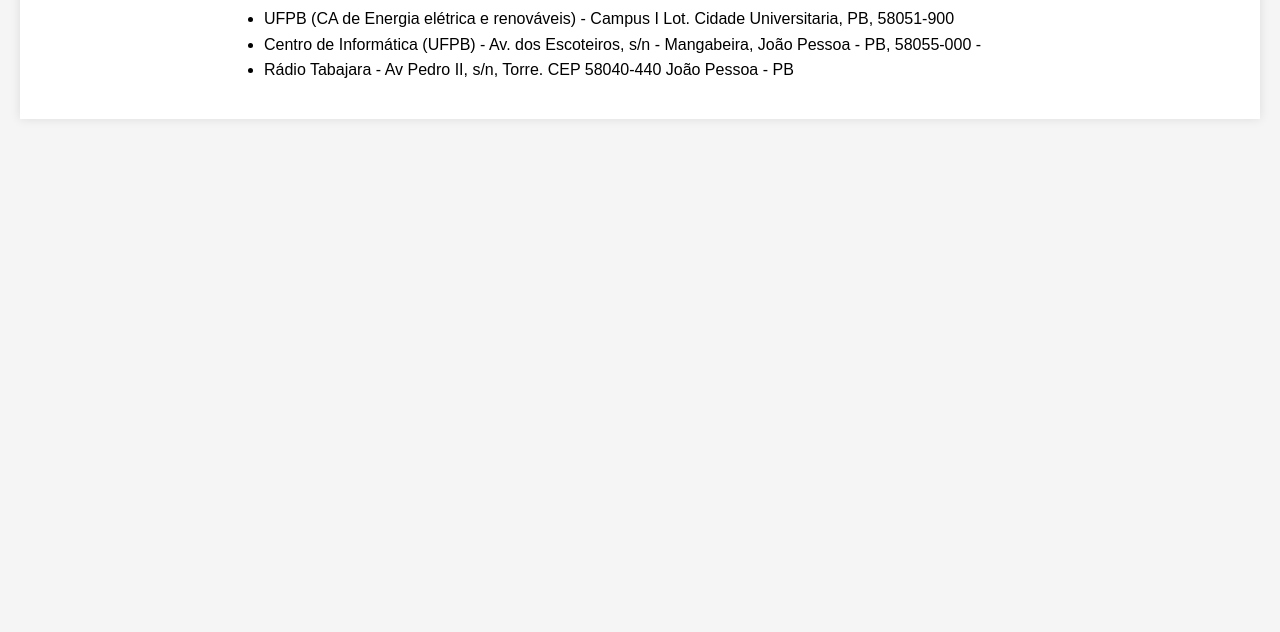
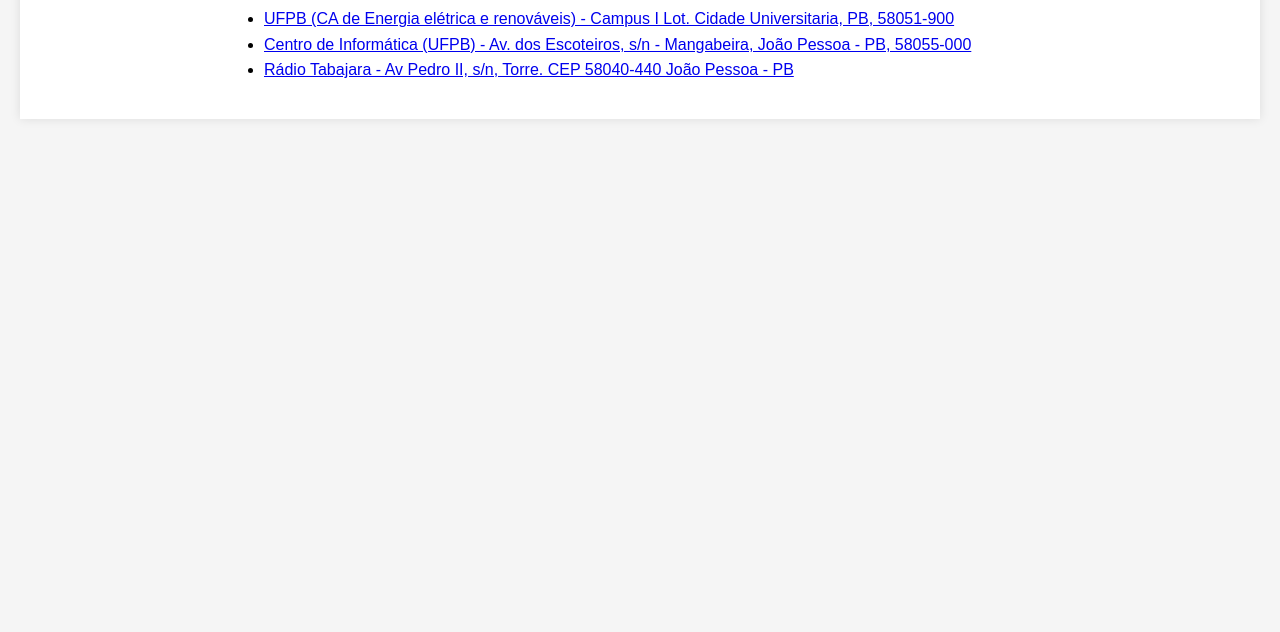
Before and after one commit to relabeletronicos/ReLab, a plain HTML site: page coleta.html in a window 1280 px wide. Shown: the part 168-800 px from the top of the page. Drawn offline with Linux system fonts and the light colour scheme.

Commit message:
Update coleta.html

```diff
--- a/coleta.html
+++ b/coleta.html
@@ -19,11 +19,12 @@
     <div class="bloco__conteudo">
       <h1 class="bloco__conteudo__titulo">Locais de Coleta</h1>
       <ul>
-        <li>UFPB (CA de Energia elétrica e renováveis) - Campus I Lot. Cidade Universitaria, PB, 58051-900</li>
-        <li>Centro de Informática (UFPB) - Av. dos Escoteiros, s/n - Mangabeira, João Pessoa - PB, 58055-000 - </li>
-        <li>Rádio Tabajara - Av Pedro II, s/n, Torre. CEP 58040-440 João Pessoa - PB</li>
+        <li><a href="https://share.google/VAZLv2yq7DOVw1Ggr">UFPB (CA de Energia elétrica e renováveis) - Campus I Lot. Cidade Universitaria, PB, 58051-900</a></li>
+        <li><a href="https://share.google/0e0xLrKWfJ40gdE1C">Centro de Informática (UFPB) - Av. dos Escoteiros, s/n - Mangabeira, João Pessoa - PB, 58055-000</a></li>
+        <li><a href="https://radiotabajara.pb.gov.br/radio-ao-vivo">Rádio Tabajara - Av Pedro II, s/n, Torre. CEP 58040-440 João Pessoa - PB</a></li>
       </ul>
     </div>
   </section>
 </body>
+
 </html>
```
